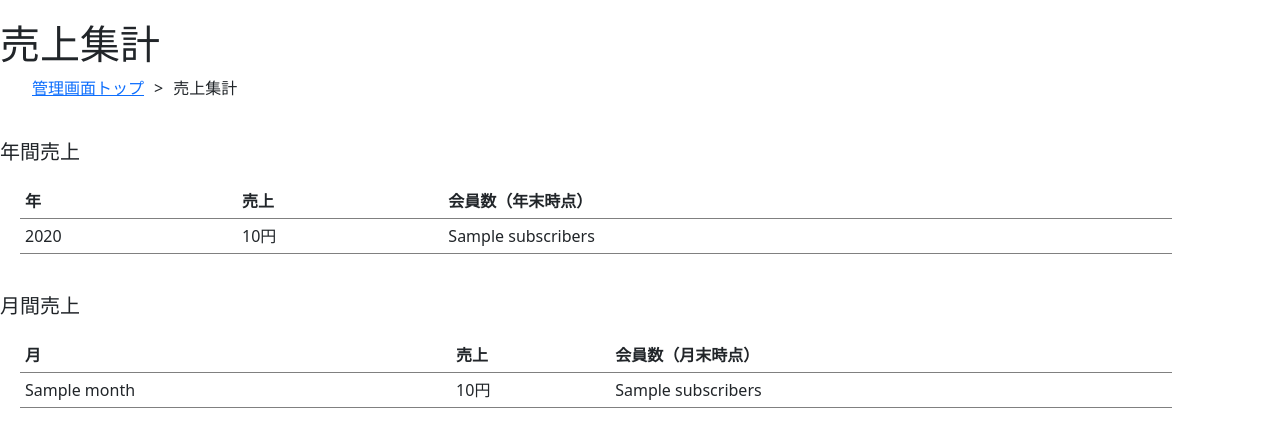
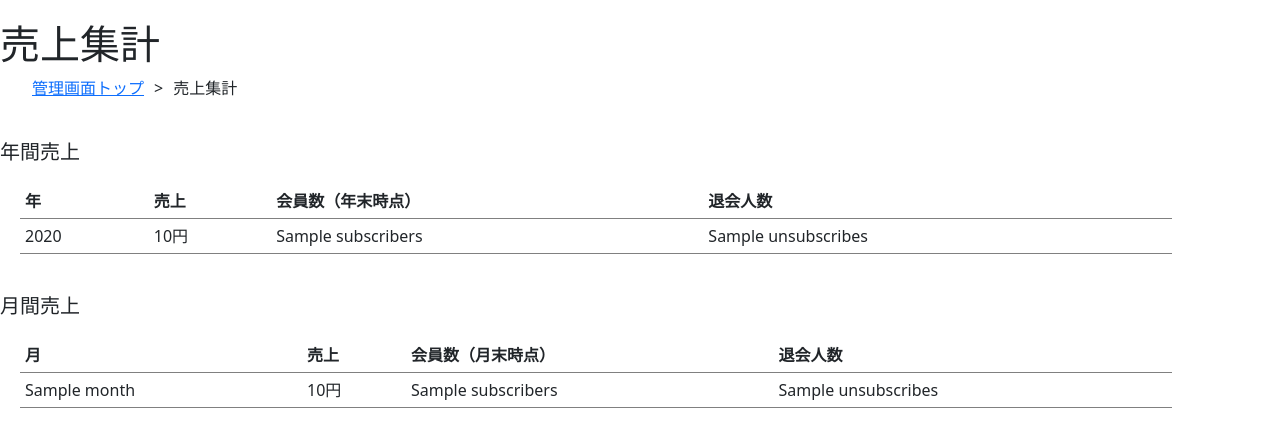
Before and after one commit to ayaconsa/django-tabelog-kadai, a Django app: template NagoyameshiApp/templates/NagoyameshiApp/admin2/sales.html in a window 1280 px wide. Shown: the part 40-487 px from the top of the page. Run offline with Django 3.2, Linux system fonts and the light colour scheme; the template is opened without the code that fills it: most values are stand-ins (such as "Sample title", 1, 10 or a date in 2020); some libraries are stand-ins or nearby versions.

Commit message:
売り上げ集計画面で退会人数も表示できるように変更

```diff
--- a/NagoyameshiApp/templates/NagoyameshiApp/admin2/sales.html
+++ b/NagoyameshiApp/templates/NagoyameshiApp/admin2/sales.html
@@ -23,12 +23,14 @@
         <th>年</th>
         <th>売上</th>
         <th>会員数（年末時点）</th>
+        <th>退会人数</th>
     </tr>
     {% for data in yearly_revenue_data %}
     <tr>
         <td>{{ data.year }}</td>
         <td>{{ data.revenue|floatformat:0 }}円</td>
         <td>{{ data.subscribers }}</td>
+        <td>{{ data.unsubscribes }}</td>
     </tr>
     {% endfor %}
 </table>
@@ -41,12 +43,14 @@
         <th>月</th>
         <th>売上</th>
         <th>会員数（月末時点）</th>
+        <th>退会人数</th>
     </tr>
     {% for data in monthly_revenue_data %}
     <tr>
         <td>{{ data.month }}</td>
         <td>{{ data.revenue|floatformat:0 }}円</td>
         <td>{{ data.subscribers }}</td>
+        <td>{{ data.unsubscribes }}</td>
     </tr>
     {% endfor %}
 </table>
```
Also changed, not shown: NagoyameshiApp/views/admin2/admin2_sales.py (+6 -2 lines).
